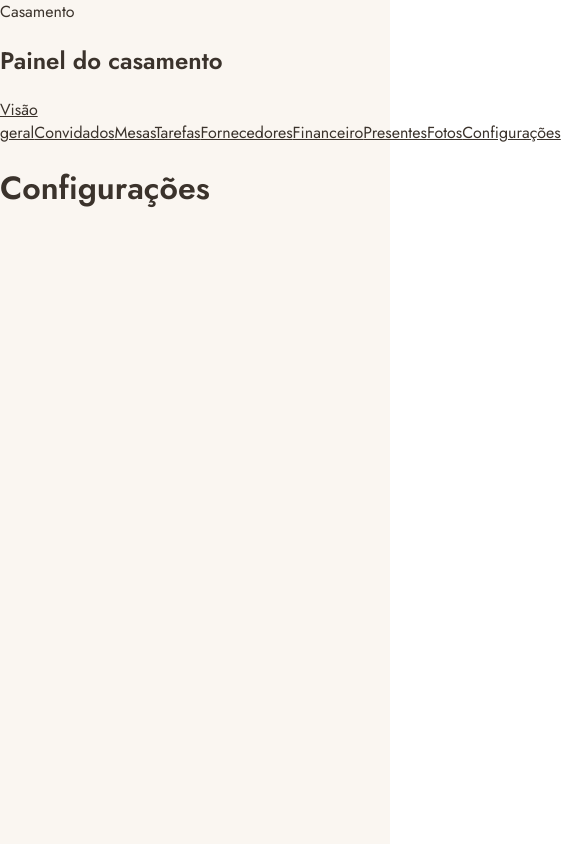
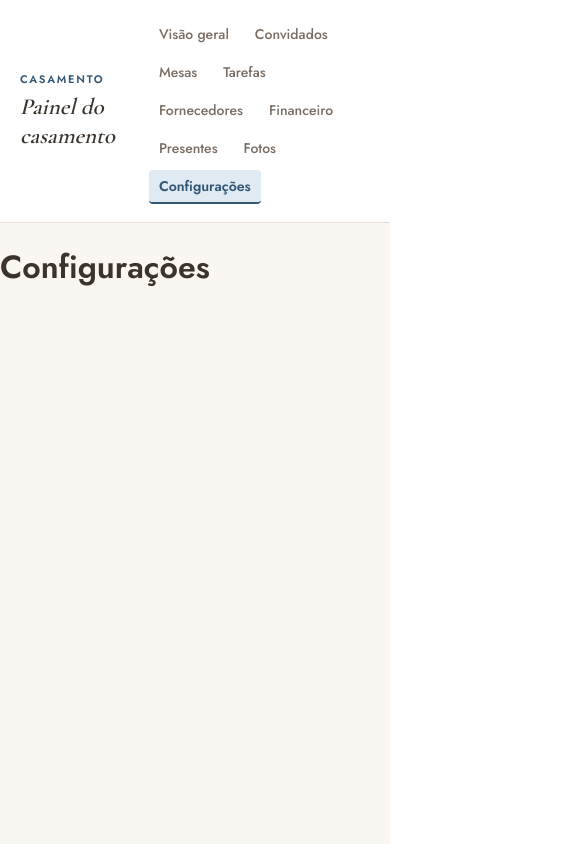
Before and after one commit to gguisandim/wedding-bf, a Next.js app: page /painel/configuracoes in a window 390 px wide. Shown: the whole page, 561 px wide, since content can reach past the window. Built offline with nearby package versions, Linux system fonts and the light colour scheme.

Commit message:
alteração do erro no sidebar

```diff
--- a/app/(dashboard)/dashboard.css
+++ b/app/(dashboard)/dashboard.css
@@ -17,7 +17,117 @@
 }
 
 .layout-casamento {
+  display: flex;
   min-height: 100vh;
   background: var(--dashboard-bg);
   color: var(--dashboard-ink);
 }
+
+.barra-lateral {
+  position: sticky;
+  top: 0;
+
+  display: flex;
+  flex-direction: column;
+  gap: 34px;
+
+  width: 240px;
+  height: 100vh;
+  flex-shrink: 0;
+
+  padding: 34px 22px;
+  overflow-y: auto;
+
+  background: var(--dashboard-surface);
+  border-right: 1px solid var(--dashboard-line);
+}
+
+.marca-barra h2 {
+  margin: 6px 0 0;
+  font-family: var(--font-display), serif;
+  font-size: 23px;
+  font-style: italic;
+  font-weight: 600;
+  line-height: 1.25;
+  color: var(--dashboard-ink);
+}
+
+.marca-eyebrow {
+  display: block;
+  color: var(--dashboard-blue-deep);
+  font-size: 11px;
+  font-weight: 600;
+  letter-spacing: 0.16em;
+  text-transform: uppercase;
+}
+
+.navegacao {
+  display: flex;
+  flex-direction: column;
+  gap: 3px;
+}
+
+.link-nav {
+  display: block;
+  padding: 10px 12px;
+  border-left: 2px solid transparent;
+  border-radius: 4px;
+  color: var(--dashboard-ink-soft);
+  font-size: 14px;
+  font-weight: 500;
+  text-decoration: none;
+}
+
+.link-nav:hover {
+  background: var(--dashboard-surface-soft);
+  color: var(--dashboard-ink);
+}
+
+.link-nav.ativo {
+  background: var(--dashboard-blue-pale);
+  border-left-color: var(--dashboard-blue-deep);
+  color: var(--dashboard-blue-deep);
+  font-weight: 600;
+}
+
+.conteudo-principal {
+  flex: 1;
+  min-width: 0;
+}
+
+@media (max-width: 900px) {
+  .layout-casamento {
+    flex-direction: column;
+  }
+
+  .barra-lateral {
+    position: static;
+    width: 100%;
+    height: auto;
+    overflow: visible;
+
+    flex-direction: row;
+    align-items: center;
+    justify-content: space-between;
+
+    padding: 18px 20px;
+    border-right: none;
+    border-bottom: 1px solid var(--dashboard-line);
+  }
+
+  .navegacao {
+    flex-direction: row;
+    flex-wrap: wrap;
+    gap: 4px 6px;
+  }
+
+  .link-nav {
+    padding: 6px 10px;
+    border-left: none;
+    border-bottom: 2px solid transparent;
+  }
+
+  .link-nav.ativo {
+    border-bottom-color: var(--dashboard-blue-deep);
+  }
+}
```
